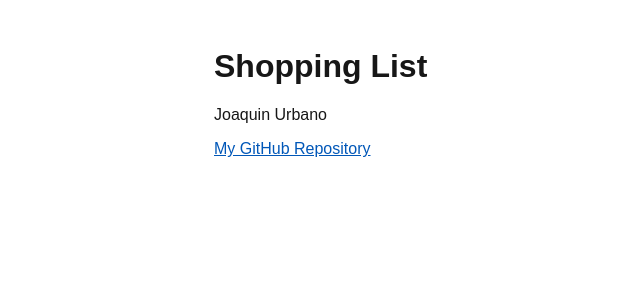
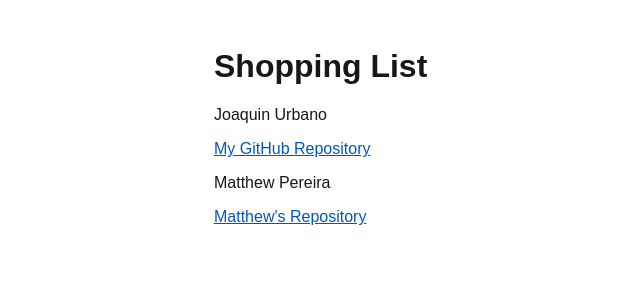
Before and after one commit to JGOFF125/Web-Dev, a Next.js app: page /week-2 in a window 1280 px wide. Shown: the top 300 px of the page, without its empty margins (50-690 px from the left). Built offline with nearby package versions, Linux system fonts and the light colour scheme.

Commit message:
Add files via upload

```diff
--- a/app/week-2/student-info.js
+++ b/app/week-2/student-info.js
@@ -7,6 +7,10 @@ export default function StudentInfo() {
       <Link href="https://github.com/JGOFF125/Web-Dev">
         My GitHub Repository
       </Link>
+      <p>Matthew Pereira</p>
+      <Link href= "https://github.com/MatthewPereira6317/cprg306-assignments">
+      Matthew's Repository
+      </Link>
     </section>
   );
 }
```
